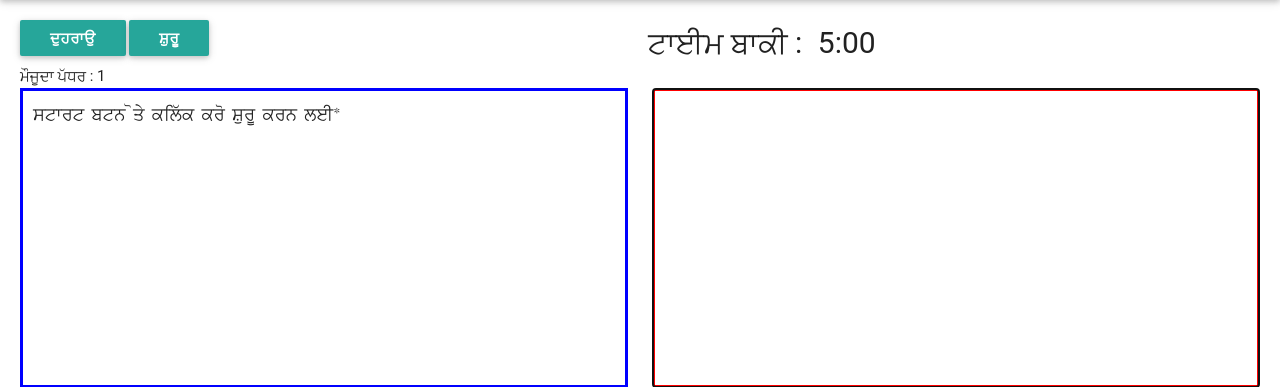
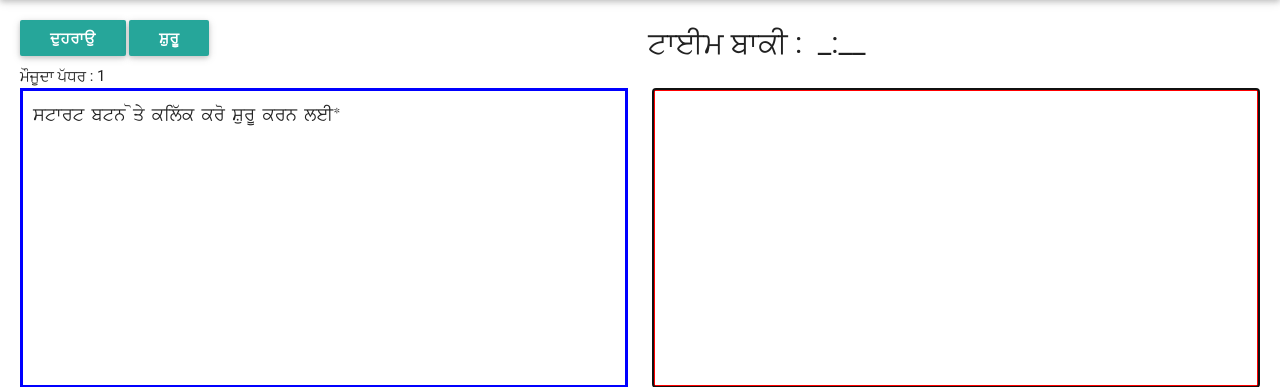
Before and after one commit to systm32/typemaster, a PHP site: page /typemaster/punjabi in a window 1280 px wide. Shown: the part 64-451 px from the top of the page. Run offline with PHP 8.4, Linux system fonts and the light colour scheme; some web fonts are replaced.

Commit message:
bug fixed

```diff
--- a/english/index.php
+++ b/english/index.php
@@ -69,8 +69,7 @@
 				    <div class="modal-content">
 				      <label>Select time to complete the task !</label>
 					  <select id="tm-sel" class="browser-default">
-					    <option value="5" disabled selected>Choose your option</option>
-					    <option value="2">2 Minutes</option>
+					    <option value="2" selected>2 Minutes</option>
 					    <option value="3">3 Minutes</option>
 					    <option value="5">5 Minutes</option>
 					  </select>
@@ -339,7 +338,7 @@ var timeinterval;
 
 	$('document').ready(function(){
 		$('#usr_wr').text("");
-		$('.modal-trigger').leanModal();
+		$('.modal-trigger').leanModal({dismissible: false});
 		disableUserTextarea();
 		$('#usr_wr').keyup(function(event){
 			getAndSetNumberOfWords();
--- a/punjabi/index.php
+++ b/punjabi/index.php
@@ -67,8 +67,7 @@
 				    <div class="modal-content">
 				      <label>Select time to complete the task !</label>
 					  <select id="tm-sel" class="browser-default">
-					    <option value="5" disabled selected>Choose your option</option>
-					    <option value="2">2 Minutes</option>
+					    <option value="2" selected>2 Minutes</option>
 					    <option value="3">3 Minutes</option>
 					    <option value="5">5 Minutes</option>
 					  </select>
@@ -82,7 +81,7 @@
     		</div>
 
     		<div style="width: 50%;float: left;">
-				<span style="margin: 8px;font-size: 30px">ਟਾਈਮ ਬਾਕੀ : </span><span style = "font-size:30px " id="clock">5:00</span>
+				<span style="margin: 8px;font-size: 30px">ਟਾਈਮ ਬਾਕੀ : </span><span style = "font-size:30px " id="clock">_:__</span>
     		</div>
     	</div>
 
@@ -339,7 +338,8 @@ var timeinterval;
 
 	$('document').ready(function(){
 		$('#usr_wr').text("");
-		$('.modal-trigger').leanModal();
+		$('.modal-trigger').leanModal(
+			{dismissible: false});
 		disableUserTextarea();
 		$('#usr_wr').keyup(function(event){
 			getAndSetNumberOfWords();
```
